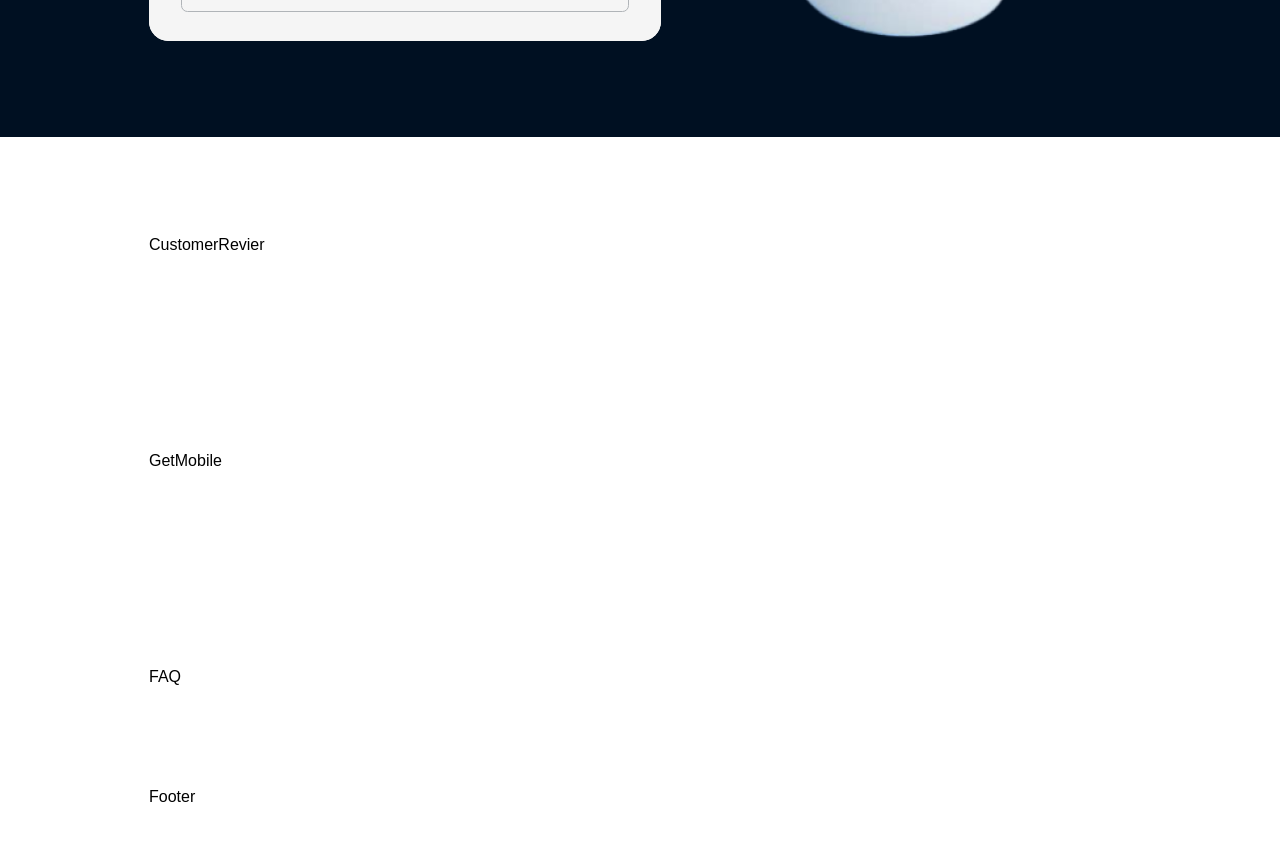
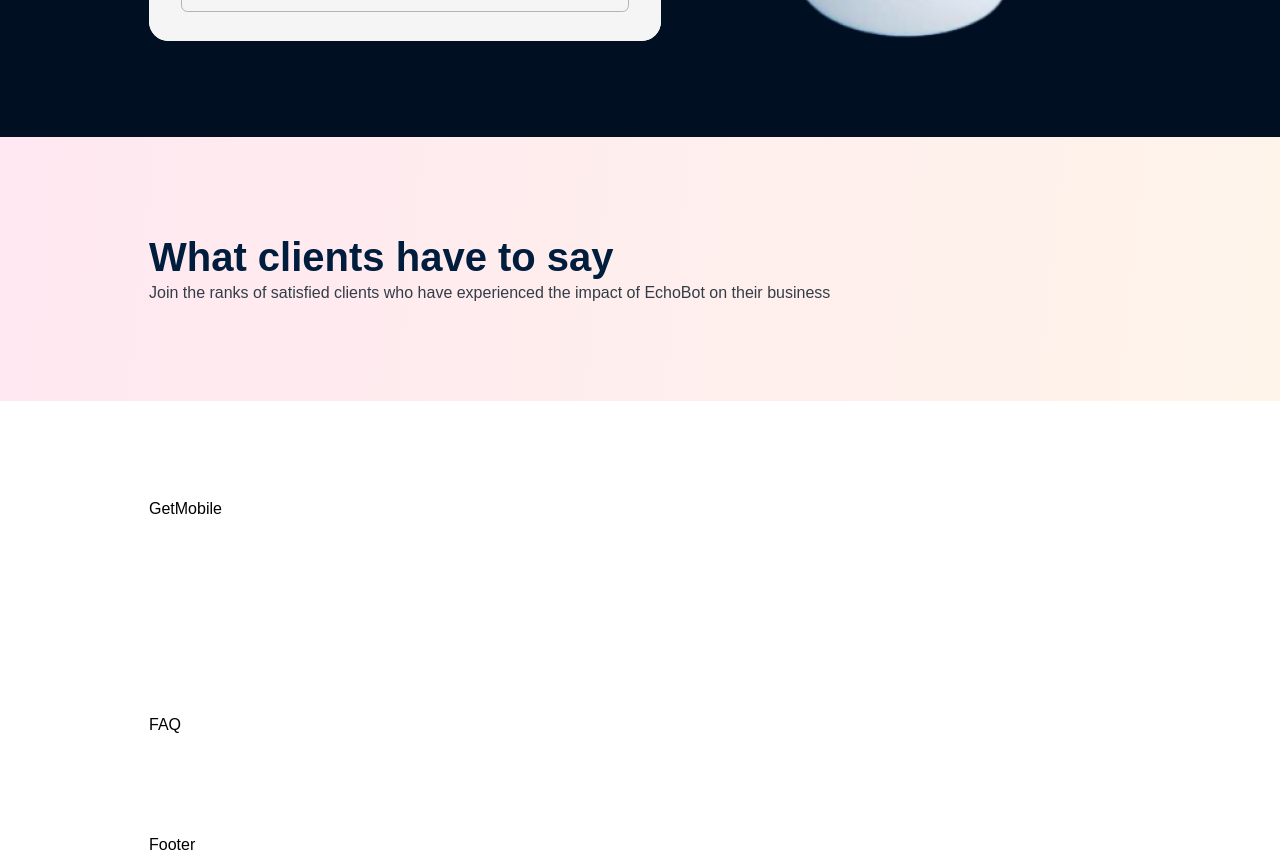
Before and after one commit to MichealCodez/echobot, a React (Vite) app: page / in a window 1280 px wide. Shown: the part 4920-5777 px from the top of the page. Before the commit the page ends 5729 px from the top, so only its background shows below. Built offline with nearby package versions, Linux system fonts and the light colour scheme; a web font is replaced by a local one.

Commit message:
working on customer review  section

```diff
--- a/src/App.jsx
+++ b/src/App.jsx
@@ -24,7 +24,7 @@ export default function App() {
       <section id="try-it" className="padding bg-[#001022]">
         <TryIt />
       </section>
-      <section className="padding">
+      <section className="padding bg-minGrad">
         <CustomerRevier />
       </section>
       <section className="padding">
--- a/src/constants/index.js
+++ b/src/constants/index.js
@@ -55,4 +55,25 @@ const tryMessages = [
   },
 ];
 
-export { multiLang, details, powerOfEchobot, tryMessages };
+const customerReviews = [
+  {
+    name: "Alex Johnson",
+    occupation: "Tech Innovations",
+    review:
+      "EchoBot has been a game-changer for our business. The personalized interactions it provides have enhanced user engagement on our website, and the data-driven insights have given us a deeper understanding of our customers.",
+  },
+  {
+    name: "Dr. Emily Carter",
+    occupation: "HealthHub Medical Center",
+    review:
+      "Integrating EchoBot into our healthcare practice has revolutionized patient interactions. The chatbot's ability to provide health information, schedule appointments, and offer instant responses has improved overall patient satisfaction.",
+  },
+  {
+    name: "Sarah Rodriguez",
+    occupation: "Customer Support Manager",
+    review:
+      "After implementing EchoBot into our customer support workflow, we've seen a remarkable improvement in efficiency. The automation of routine tasks allows our team to focus on more complex issues.",
+  },
+];
+
+export { multiLang, details, powerOfEchobot, tryMessages, customerReviews };
--- a/src/index.css
+++ b/src/index.css
@@ -30,6 +30,10 @@ body {
   .poe-nth {
     @apply md:odd:flex-row-reverse max-xl:flex-col;
   }
+
+  .h3 {
+    @apply text-[40px] text-secondary font-semibold leading-[120%];
+  }
 }
 @layer utilities {
   .padding {
--- a/src/sections/CustomerRevier.jsx
+++ b/src/sections/CustomerRevier.jsx
@@ -1,5 +1,16 @@
 const CustomerRevier = () => {
-  return <div>CustomerRevier</div>;
+  return (
+    <div>
+      <div>
+        <h3 className="h3">What clients have to say</h3>
+        <p className="font-normal leading-[150%] text-[#333D48]">
+          Join the ranks of satisfied clients who have experienced the impact of
+          EchoBot on their business
+        </p>
+      </div>
+      <div></div>
+    </div>
+  );
 };
 
 export default CustomerRevier;
```
